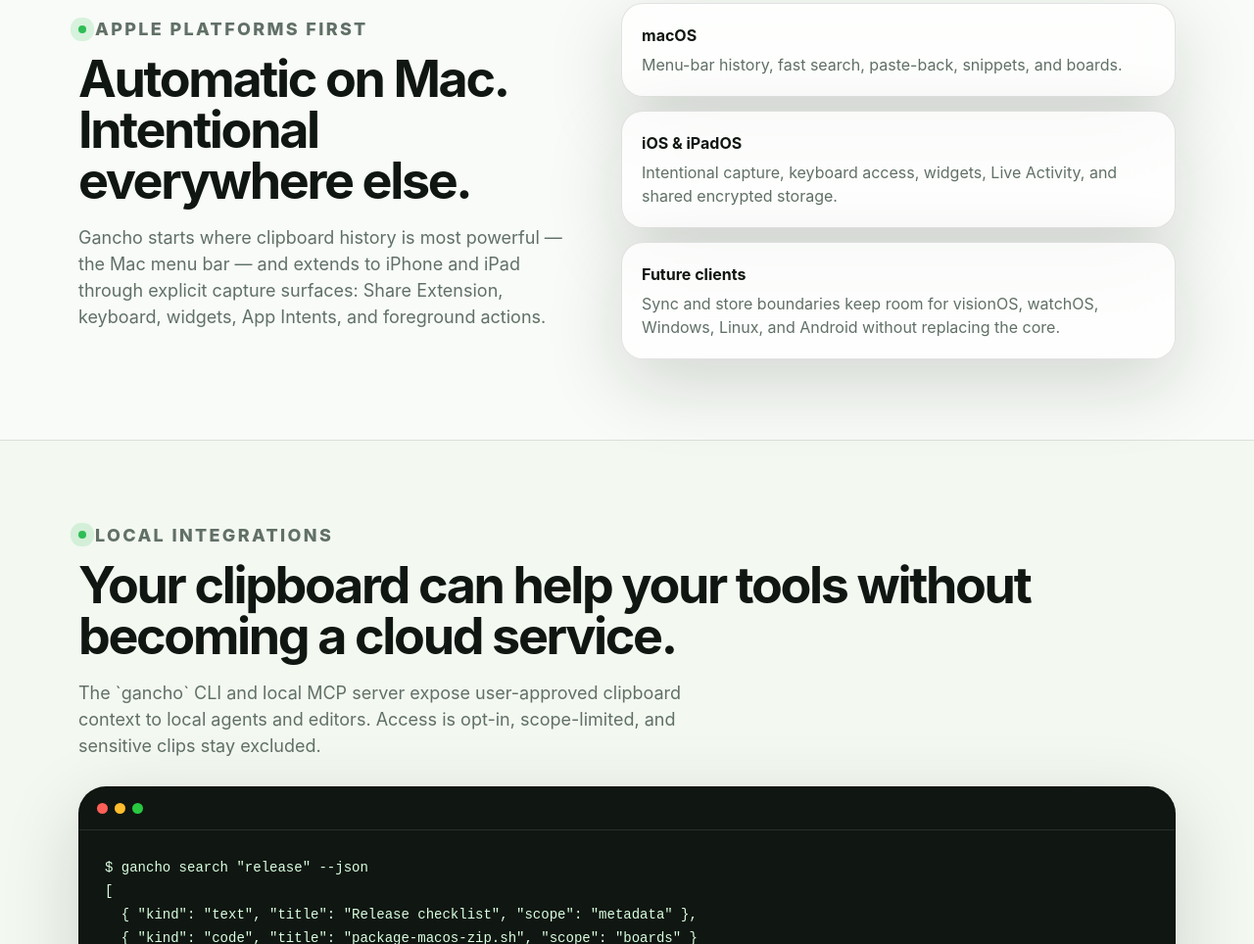
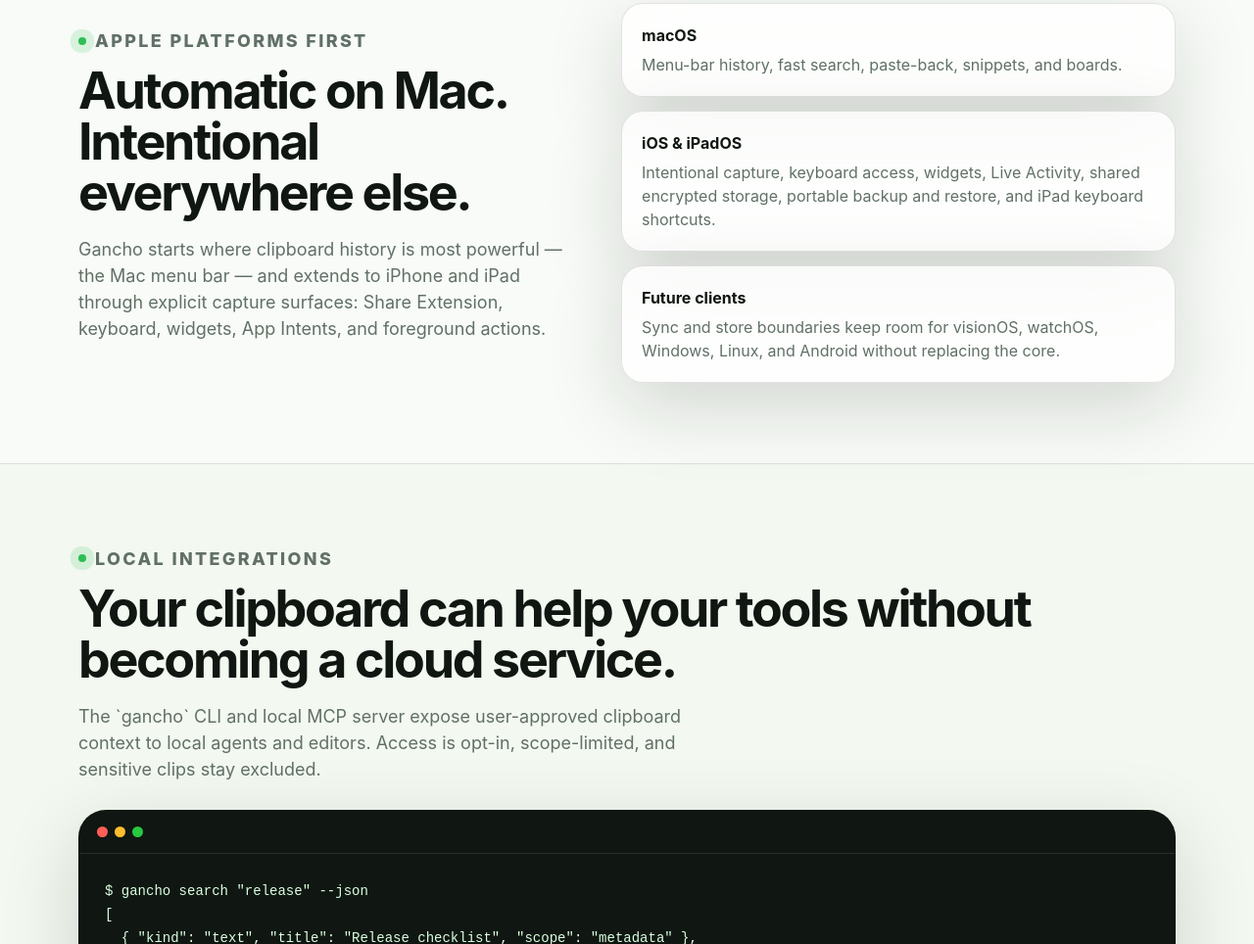
Before and after one commit to johnny4young/gancho, a plain HTML site: page site/index.html in a window 1280 px wide. Shown: the part 1826-2790 px from the top of the page at 98% size. Drawn offline with Linux system fonts and the light colour scheme.

Commit message:
release: surface 0.3.0 iOS/iPadOS gains on the landing page
The platform list now names portable backup and restore (history is no
longer locked to one device) and iPad keyboard shortcuts, the two
user-facing capabilities iOS/iPadOS gained in 0.3.0. The content-free
error log needs no new card — the "No content telemetry" privacy card
already states support surfaces stay content-free.

```diff
--- a/site/index.html
+++ b/site/index.html
@@ -98,7 +98,7 @@
         </div>
         <div class="platform-list">
           <div><strong>macOS</strong><span>Menu-bar history, fast search, paste-back, snippets, and boards.</span></div>
-          <div><strong>iOS & iPadOS</strong><span>Intentional capture, keyboard access, widgets, Live Activity, and shared encrypted storage.</span></div>
+          <div><strong>iOS & iPadOS</strong><span>Intentional capture, keyboard access, widgets, Live Activity, shared encrypted storage, portable backup and restore, and iPad keyboard shortcuts.</span></div>
           <div><strong>Future clients</strong><span>Sync and store boundaries keep room for visionOS, watchOS, Windows, Linux, and Android without replacing the core.</span></div>
         </div>
       </div>
```
